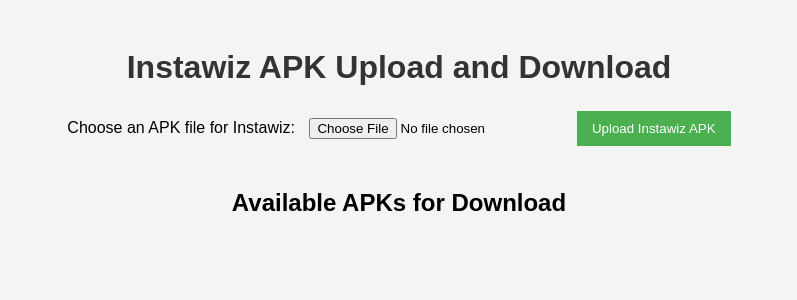
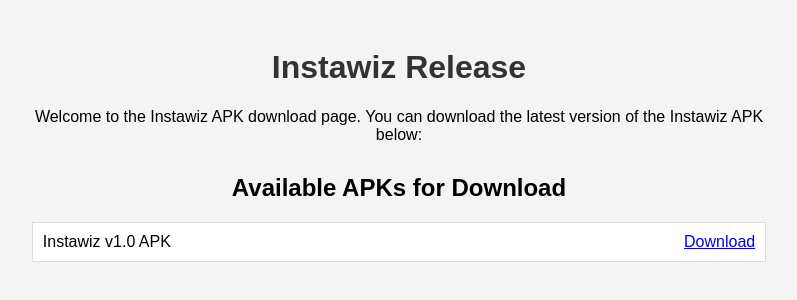
Before and after one commit to epicTrick11/instawiz-apk-download, a plain HTML site: page index.html in a window 1280 px wide. Shown: the whole page, without its empty margins (241-1038 px from the left). Drawn offline with Linux system fonts and the light colour scheme; no server answers.

Commit message:
Update index.html

```diff
--- a/index.html
+++ b/index.html
@@ -3,29 +3,24 @@
 <head>
   <meta charset="UTF-8">
   <meta name="viewport" content="width=device-width, initial-scale=1.0">
-  <title>Instawiz APK Upload and Download</title>
+  <title>Instawiz Release</title>
   <link rel="stylesheet" href="styles.css">
 </head>
 <body>
   <div class="container">
-    <h1>Instawiz APK Upload and Download</h1>
+    <h1>Instawiz Release</h1>
+    <p>Welcome to the Instawiz APK download page. You can download the latest version of the Instawiz APK below:</p>
 
-    <!-- Upload Form -->
-    <form id="uploadForm">
-      <label for="apkFile">Choose an APK file for Instawiz:</label>
-      <input type="file" id="apkFile" name="apkFile" accept=".apk" required>
-      <button type="submit">Upload Instawiz APK</button>
-    </form>
-
-    <!-- Display Available APKs -->
+    <!-- Download Link for the APK -->
     <div class="apk-list">
       <h2>Available APKs for Download</h2>
       <ul id="apkFilesList">
-        <!-- List of uploaded APK files will appear here -->
+        <li>
+          Instawiz v1.0 APK
+          <a href="https://drive.google.com/file/d/1bXNK-yKAerJWpUloupQZ9veDVvkkYcHG/uc?export=download&id=FILE_ID" target="_blank">Download</a>
+        </li>
       </ul>
     </div>
   </div>
-
-  <script src="script.js"></script>
 </body>
 </html>
```
